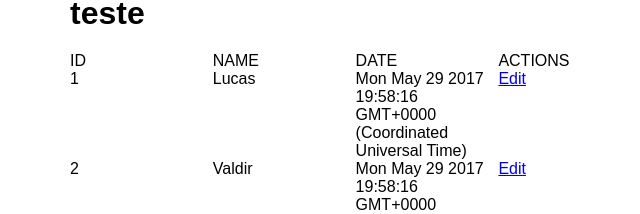
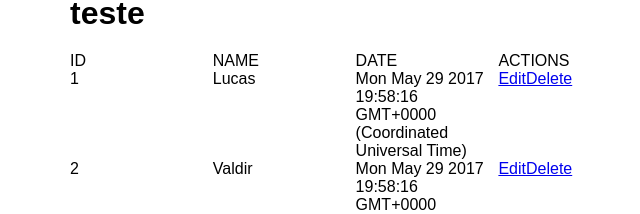
Before and after one commit to lucasvmiguel/test-react, a React (Create React App) app: page /list in a window 1280 px wide. Shown: the part 129-343 px from the top of the page, without its empty margins (270-910 px from the left). Built offline with nearby package versions, Linux system fonts and the light colour scheme.

Commit message:
add dynamic path to edit and to delete

```diff
--- a/src/components/GridList.js
+++ b/src/components/GridList.js
@@ -23,6 +23,8 @@ const GridList = ({ title, data, columns, editable, deletable }) => (
 
 GridList.propTypes = {
   data: PropTypes.array.isRequired,
+  editable: PropTypes.object,
+  deletable: PropTypes.object,
   columns: PropTypes.array.isRequired
 }
 
--- a/src/components/GridListHeader.js
+++ b/src/components/GridListHeader.js
@@ -2,12 +2,27 @@ import React from 'react';
 import PropTypes from 'prop-types';
 
 const GridListHeader = ({ columns, editable, deletable }) => {
-  const numHeaders = (!!editable || !!deletable) ? 1 + columns.length : 0 + columns.length;
-  const sizeColumn = 12 / numHeaders;
+  let hasAction = false;
+
+  if ((typeof editable === "object" && editable.active) || (typeof deletable === "object" && deletable.active)) {
+    hasAction = true
+  }
+
+  const numHeaders = hasAction ? 1 + columns.length : 0 + columns.length;
+  let errorNumCols = null;
+  let sizeColumn = 0;
+
+  if (numHeaders !== 1 && numHeaders !== 2 && numHeaders !== 3 && numHeaders !== 4 && numHeaders !== 6) {
+    errorNumCols = 'number of columns must have length 1, 2, 3, 4 or 6 (with column action)';
+    sizeColumn = 1
+    console.warn(errorNumCols);
+  } else {
+    sizeColumn = 12 / numHeaders;
+  }
 
   const headers = columns.map((column) => <div key={column.name} className={"col-" + sizeColumn}>{column.title}</div>);
 
-  if (!!editable || !!deletable) {
+  if (hasAction) {
     headers.push(<div className={"col-" + sizeColumn} key='ACTIONS'>ACTIONS</div>)
   }
 
@@ -19,7 +34,9 @@ const GridListHeader = ({ columns, editable, deletable }) => {
 }
 
 GridListHeader.propTypes = {
-  columns: PropTypes.array.isRequired
+  columns: PropTypes.array.isRequired,
+  editable: PropTypes.object,
+  deletable: PropTypes.object
 }
 
 export default GridListHeader;
--- a/src/components/GridListRow.js
+++ b/src/components/GridListRow.js
@@ -1,22 +1,38 @@
 import React from 'react';
 import PropTypes from 'prop-types';
+import { Link } from 'react-router-dom';
 
 const GridListRow = ({ row, editable, deletable }) => {
   let fields = [];
+  let hasAction = false;
 
-  const numHeaders = (!!editable || !!deletable) ? 1 + Object.keys(row).length : 0 + Object.keys(row).length;
-  const sizeColumn = 12 / numHeaders;
-  console.log(sizeColumn)
+  if ((typeof editable === "object" && editable.active) || (typeof deletable === "object" && deletable.active)) {
+    hasAction = true
+  }
+
+  const numHeaders = hasAction ? 1 + Object.keys(row).length : 0 + Object.keys(row).length;
+
+  let errorNumCols = null;
+  let sizeColumn = 0;
+
+  if (numHeaders !== 1 && numHeaders !== 2 && numHeaders !== 3 && numHeaders !== 4 && numHeaders !== 6) {
+    errorNumCols = 'number of columns must have length 1, 2, 3, 4 or 6 (with column action)';
+    sizeColumn = 1
+    console.warn(errorNumCols);
+  } else {
+    sizeColumn = 12 / numHeaders;
+  }
+
   for (const key in row) {
     fields.push(<div key={key} className={"col-"+sizeColumn}>{row[key]}</div>)
   }
 
   if (editable && deletable) {
-    fields.push(<div key='ACTION' className={"col-"+sizeColumn}><a href="#">Edit</a><a href="#">Delete</a></div>)
+    fields.push(<div key='ACTION' className={"col-"+sizeColumn}><Link to={editable.path + '/'+ row.id}>Edit</Link><Link to={deletable.path + '/'+ row.id}>Delete</Link></div>)
   } else if (editable) {
-    fields.push(<div key='ACTION' className={"col-"+sizeColumn}><a href="#">Edit</a></div>)
+    fields.push(<div key='ACTION' className={"col-"+sizeColumn}><Link to={editable.path + '/'+ row.id}>Edit</Link></div>)
   } else if (deletable) {
-    fields.push(<div key='ACTION' className={"col-"+sizeColumn}><a href="#">Delete</a></div>)
+    fields.push(<div key='ACTION' className={"col-"+sizeColumn}><Link to={deletable.path + '/'+ row.id}>Delete</Link></div>)
   }
 
   return (
--- a/src/containers/ListContainer.js
+++ b/src/containers/ListContainer.js
@@ -11,7 +11,7 @@ class ListUserContainer extends React.Component {
 
     return (
       <div>
-        <GridList data={data} columns={columns} title="teste" editable={true} deletable={false}/>
+        <GridList data={data} columns={columns} title="teste" editable={{active:true, path:'/users'}} deletable={{active:true, path:'/users'}}/>
       </div>
     )
   }
```
